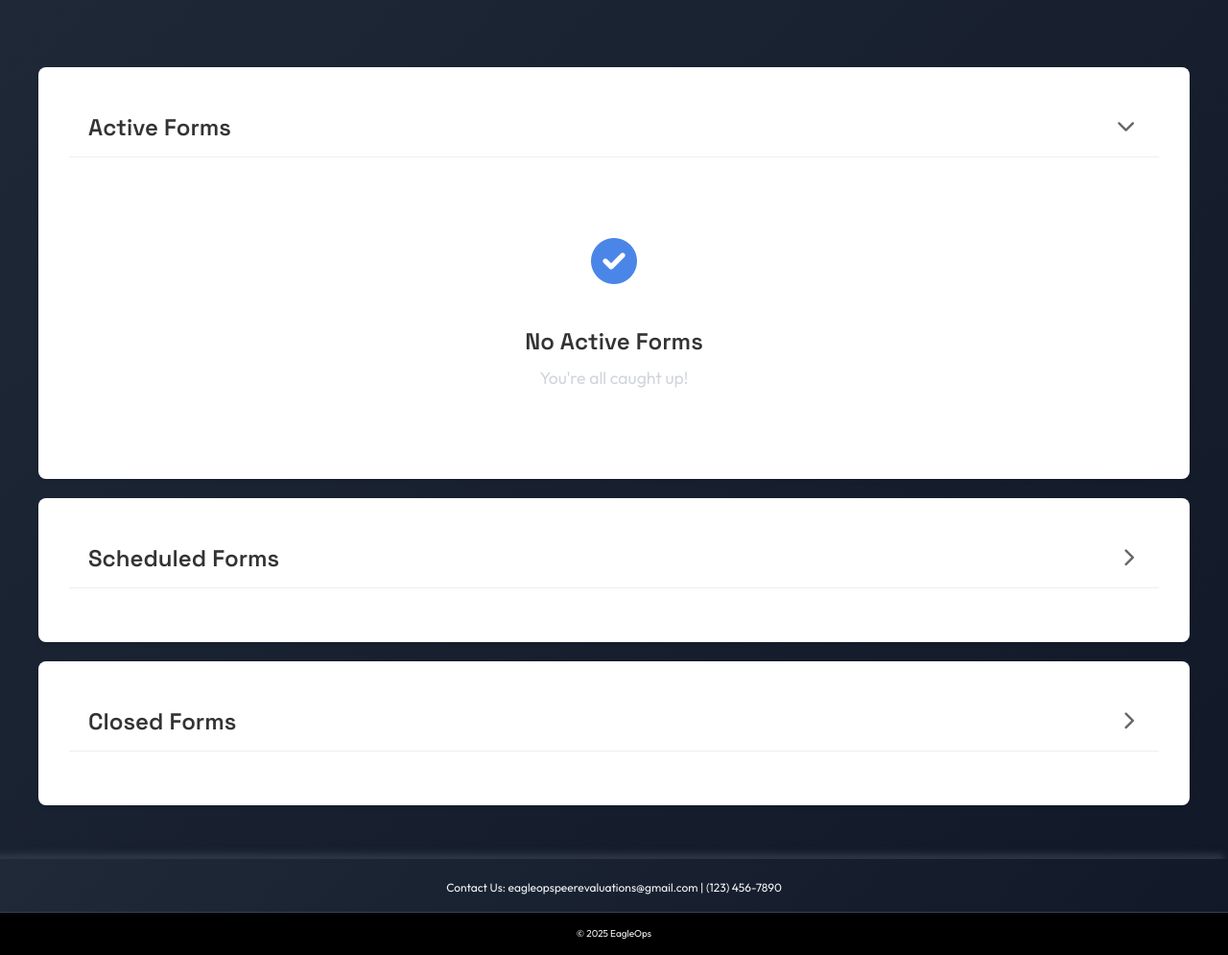
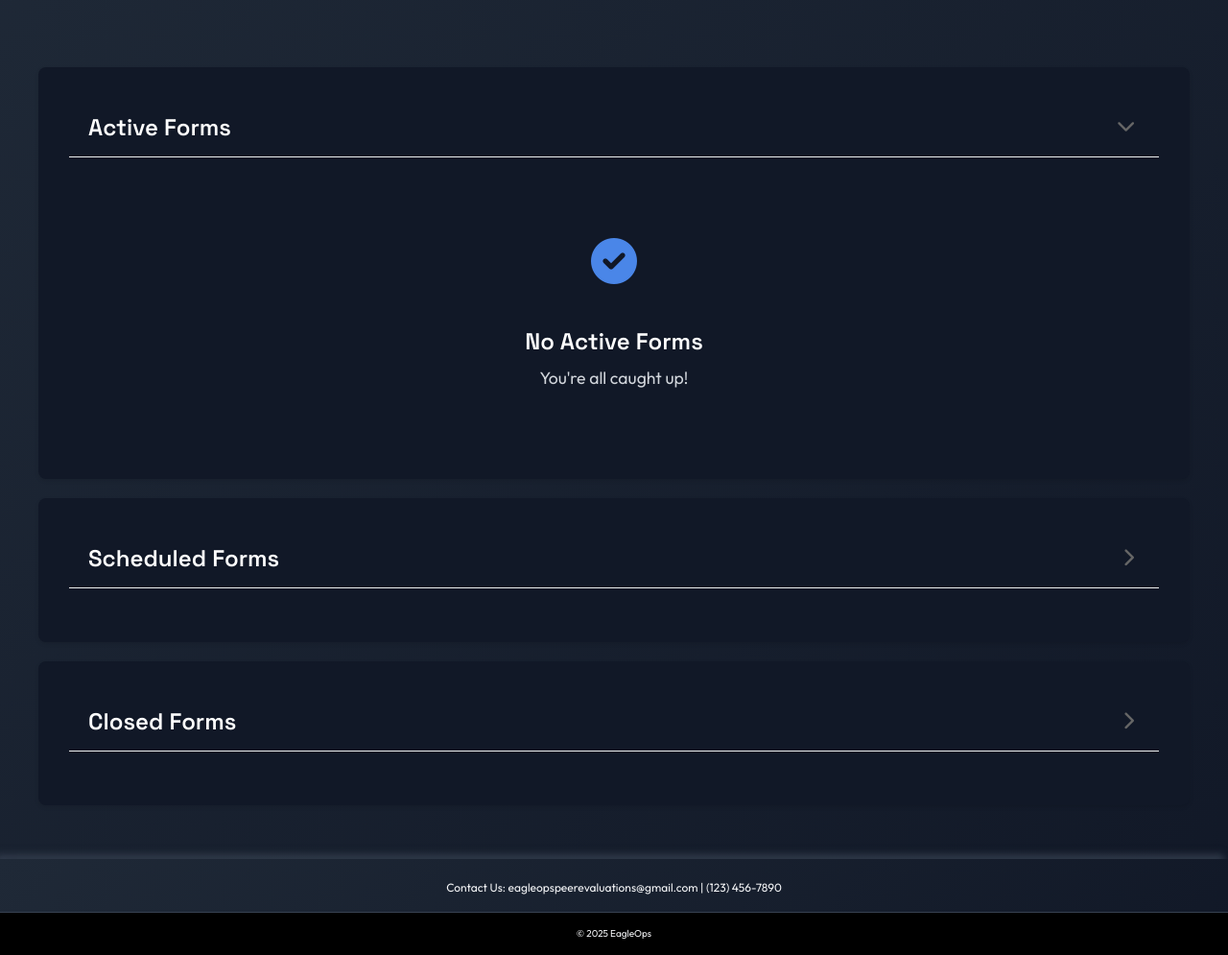
Before and after one commit to CSCI3364-Fall2025/BugBusters, a Django app: template EagleOps_Peer_Eval/templates/to_do.html in a window 1280 px wide. Shown: the part 124-1119 px from the top of the page at 96% size. Run offline with Django 5.2, Linux system fonts and the light colour scheme; the template is opened without the code that fills it, so the values that code supplies are empty; some libraries are stand-ins or nearby versions.

Commit message:
todo student UI

```diff
--- a/EagleOps_Peer_Eval/templates/to_do.html
+++ b/EagleOps_Peer_Eval/templates/to_do.html
@@ -234,7 +234,7 @@
   }
 
   .section {
-    background: white;
+    background: #111827;
     border-radius: 8px;
     box-shadow: 0 2px 4px rgba(0,0,0,0.1);
     margin-bottom: 20px;
@@ -251,7 +251,7 @@
   .section-header h2 {
     margin: 0;
     font-size: 1.5em;
-    color: #333;
+    color: #ffffff;
   }
 
   .collapse-toggle {
@@ -281,7 +281,7 @@
   .team-header h3 {
     margin: 0;
     font-size: 1.2em;
-    color: #333;
+    color: #ffffff;
   }
 
   .team-course {
@@ -318,7 +318,7 @@
   .text-heading {
     font-size: 1.1em;
     font-weight: 600;
-    color: #333;
+    color: #ffffff;
     margin-bottom: 5px;
   }
 
@@ -371,7 +371,7 @@
 
   .form-date {
     font-size: 0.8em;
-    color: #666;
+    color: #ffffff;
   }
 
   .action-button {
@@ -407,7 +407,7 @@
   .empty-state {
     text-align: center;
     padding: 40px 20px;
-    color: #666;
+    color: #ffffff;
   }
 
   .empty-state i {
@@ -418,7 +418,7 @@
 
   .empty-state h3 {
     font-size: 1.5em;
-    color: #333;
+    color: #ffffff;
     margin-bottom: 10px;
   }
 
```
